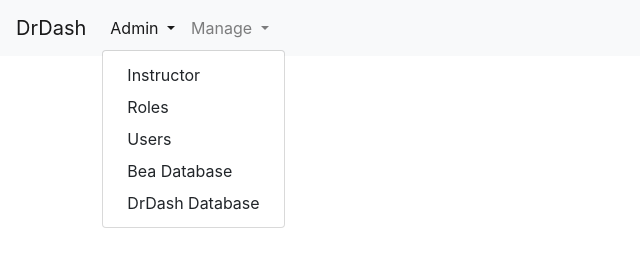
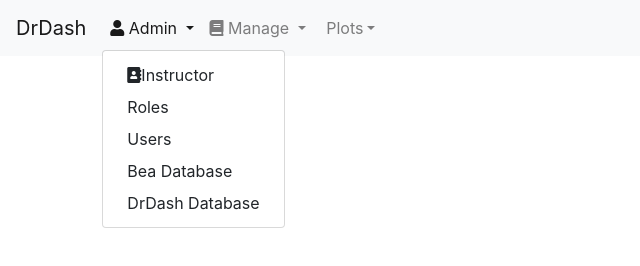
Before and after one commit to pallativ/Learning, a plain HTML site: page index.html in a window 1280 px wide. Both pictures are taken after a click on the button "Admin". Shown: the whole page, without its empty margins (0-640 px from the left). Drawn offline with nearby package versions, Linux system fonts and the light colour scheme.

Commit message:
implimenting fontawesome

```diff
--- a/index.html
+++ b/index.html
@@ -5,7 +5,7 @@
         <script src="https://code.jquery.com/jquery-3.4.1.slim.min.js" integrity="sha384-J6qa4849blE2+poT4WnyKhv5vZF5SrPo0iEjwBvKU7imGFAV0wwj1yYfoRSJoZ+n" crossorigin="anonymous"></script>
         <script src="https://cdn.jsdelivr.net/npm/popper.js@1.16.0/dist/umd/popper.min.js" integrity="sha384-Q6E9RHvbIyZFJoft+2mJbHaEWldlvI9IOYy5n3zV9zzTtmI3UksdQRVvoxMfooAo" crossorigin="anonymous"></script>
         <script src="https://stackpath.bootstrapcdn.com/bootstrap/4.4.1/js/bootstrap.min.js" integrity="sha384-wfSDF2E50Y2D1uUdj0O3uMBJnjuUD4Ih7YwaYd1iqfktj0Uod8GCExl3Og8ifwB6" crossorigin="anonymous"></script>
-
+        <link rel="stylesheet" href="/fontawesome/css/all.css">
     </head>
     <body>
         <headre>
@@ -18,9 +18,9 @@
                   <ul class="navbar-nav">
                     <li class="nav-item dropdown">
                         <a class="nav-link dropdown-toggle" href="#" id="navbarDropdown" role="button" data-toggle="dropdown" aria-haspopup="true" aria-expanded="false">
-                          Admin </a>
+                                <i class="fa fa-user"></i> Admin </a>
                         <div class="dropdown-menu" aria-labelledby="navbarDropdown">
-                          <a class="dropdown-item" href="#">Instructor</a>
+                          <a class="dropdown-item" href="#" ><i class="fa fa-address-book"></i>Instructor</a>
                           <a class="dropdown-item" href="#">Roles</a>
                           <a class="dropdown-item" href="#">Users </a>
                           <a class="dropdown-item" href="#">Bea Database</a>
@@ -29,14 +29,24 @@
                       </li>
                       <li class="nav-item dropdown">
                         <a class="nav-link dropdown-toggle" href="#" id="navbarDropdown" role="button" data-toggle="dropdown" aria-haspopup="true" aria-expanded="false">
-                          Manage
+                                <i class="fa fa-book"></i> Manage
                         </a>
                         <div class="dropdown-menu" aria-labelledby="navbarDropdown">
                           <a class="dropdown-item" href="#">Create Library</a>
                           <a class="dropdown-item" href="#">Edit Library</a>
                           <a class="dropdown-item" href="#">Students</a>
+                        </div>
+                      </li>
+                      <li class="nav-item dropdown">
+                            <a class="nav-link dropdown-toggle" href="#" id="navbarDropdown" role="button" data-toggle="dropdown" aria-haspopup="true" aria-expanded="false">
+                                    <i class="fa fa-area-chart"></i> Plots</a>
+                              <div class="dropdown-menu" aria-labelledby="navbarDropdown">
+                                    <a class="dropdown-item" href="#">Savedplots</a>
 
-                      </li>
+                                  </div>
+
+                              </li>
+
                   </ul>
                  </div>
               </nav>
```
